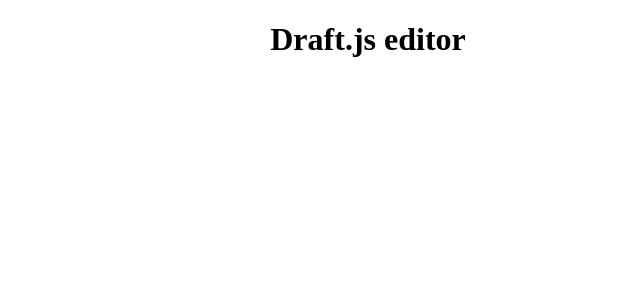
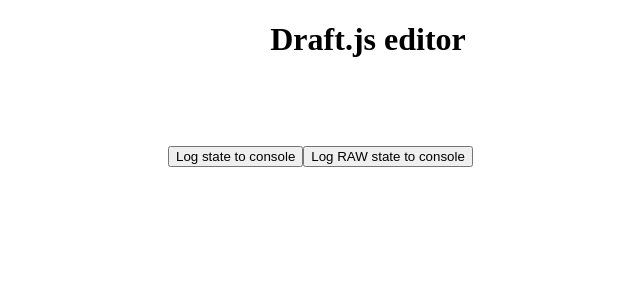
Before and after one commit to jaaberg/draft-js-experiments, a React app: page / in a window 1280 px wide. Shown: the top 300 px of the page, without its empty margins (272-912 px from the left). Built offline with nearby package versions, Linux system fonts and the light colour scheme.

Commit message:
Add buttons to log state to console

```diff
--- a/src/components/Draft.js
+++ b/src/components/Draft.js
@@ -1,5 +1,5 @@
 import React, { Component } from 'react';
-import {Entity, CompositeDecorator, Editor, EditorState, RichUtils} from 'draft-js';
+import {Entity, CompositeDecorator, Editor, EditorState, RichUtils, convertToRaw} from 'draft-js';
 import strategies from '../strategies';
 import MentionDropdown from './MentionDropdown';
 import getSearchText from '../utils/getSearchText';
@@ -59,6 +59,14 @@
     this.setState({editorState});
   };
 
+  logStateToConsole = () => {
+    console.log(this.state.editorState.getCurrentContent().toJS());
+  };
+
+  logRawStateToConsole = () => {
+    console.log(JSON.stringify(convertToRaw(this.state.editorState.getCurrentContent())));
+  };
+
   render() {
     const { editorState } = this.state;
 
@@ -71,6 +79,10 @@
           <div>
             <Editor editorState={ editorState }
                     onChange={ this.onChange }/>
+          </div>
+          <div style={styles.logButtonRow}>
+            <button onClick={this.logStateToConsole}>Log state to console</button>
+            <button onClick={this.logRawStateToConsole}>Log RAW state to console</button>
           </div>
         </div>
       </div>
@@ -88,6 +100,9 @@
   },
   mention: {
     backgroundColor: 'red'
+  },
+  logButtonRow: {
+    marginTop: '20px'
   }
 };
 
```
